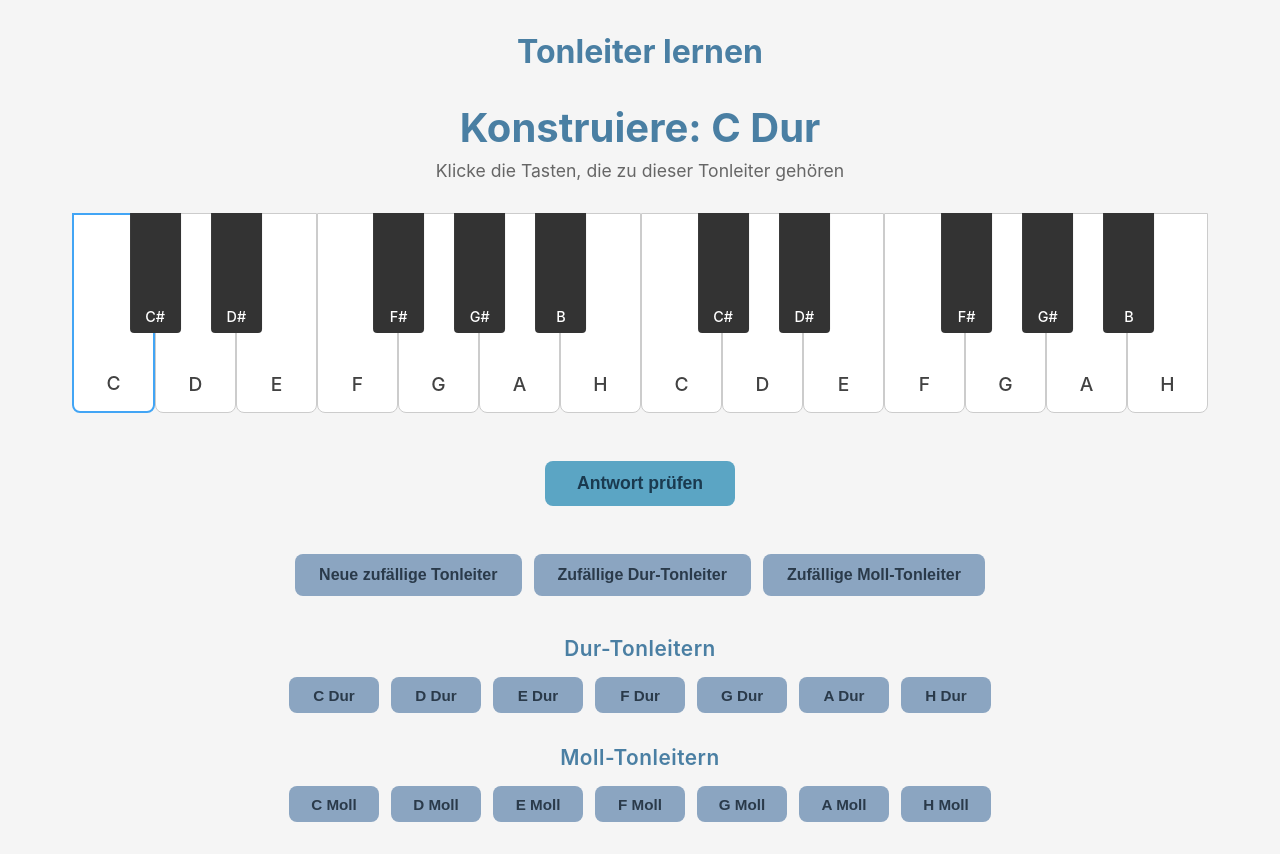
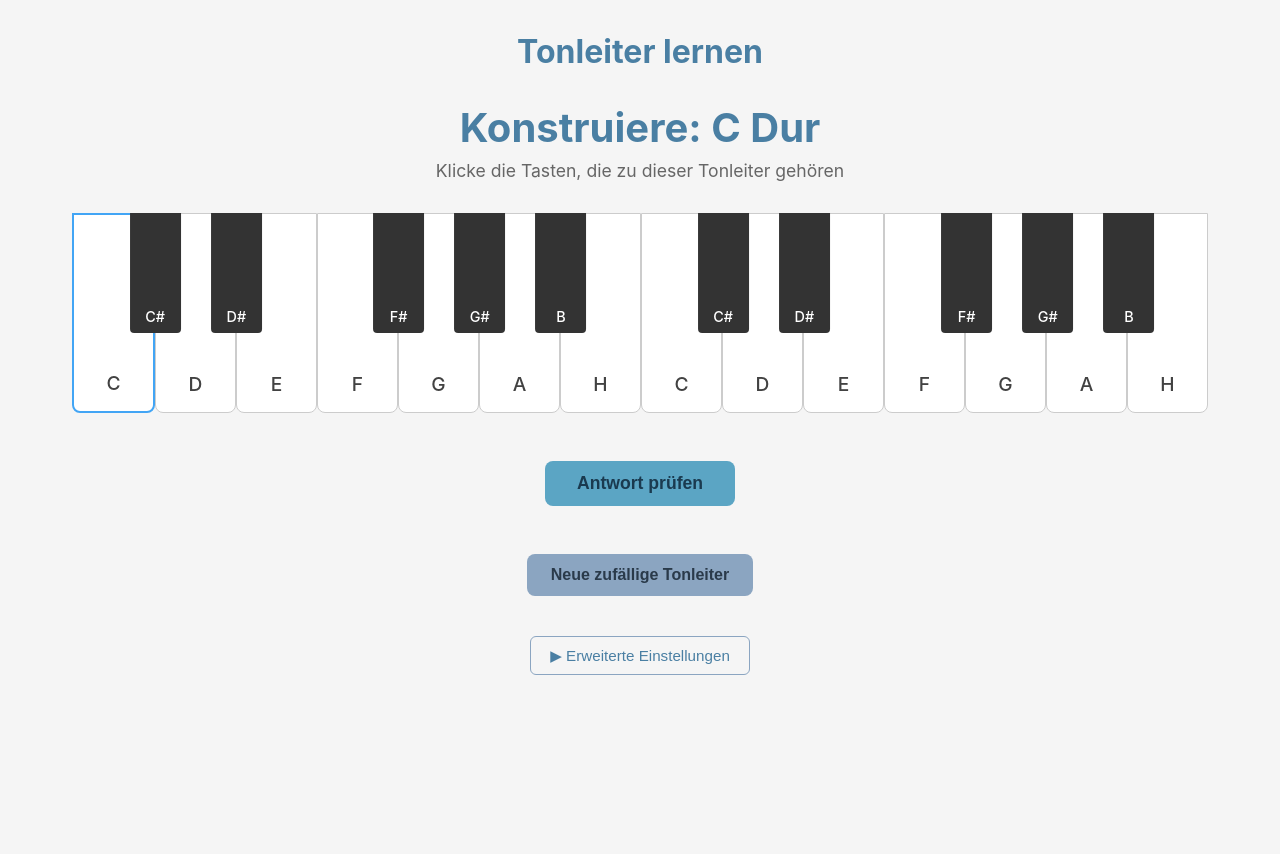
Before and after one commit to voy/scales, a React (Vite) app: page / in a window 1280 px wide. After the commit the page ends 800 px from the top, so only its background shows below. Built offline with nearby package versions, Linux system fonts and the light colour scheme.

Commit message:
Add advanced settings

```diff
--- a/src/App.css
+++ b/src/App.css
@@ -144,6 +144,30 @@ main {
   margin-top: 2rem;
 }
 
+.advanced-toggle {
+  margin-top: 1rem;
+  margin-bottom: 1rem;
+  padding: 0.6rem 1.2rem;
+  font-size: 0.95rem;
+  font-weight: 500;
+  border: 1px solid #8ba5c1;
+  border-radius: 6px;
+  cursor: pointer;
+  transition: all 0.2s;
+  background: transparent;
+  color: #4a7fa3;
+  text-align: center;
+  display: block;
+  margin-left: auto;
+  margin-right: auto;
+}
+
+.advanced-toggle:hover {
+  background: #f0f4f8;
+  border-color: #7b95b1;
+  transform: translateY(-1px);
+}
+
 .random-buttons {
   display: flex;
   gap: 0.75rem;
--- a/src/App.jsx
+++ b/src/App.jsx
@@ -12,6 +12,11 @@ function App() {
   const [checked, setChecked] = useState(false);
   const [isCorrect, setIsCorrect] = useState(false);
   const [showHint, setShowHint] = useState(false);
+  const [showAdvanced, setShowAdvanced] = useState(() => {
+    // Load from localStorage on initial render
+    const saved = localStorage.getItem('showAdvanced');
+    return saved === 'true';
+  });
   const timerRef = useRef(null);
   const checkedRef = useRef(false);
 
@@ -204,6 +209,12 @@ function App() {
     resetScaleState(newScale);
   };
 
+  const toggleAdvanced = () => {
+    const newValue = !showAdvanced;
+    setShowAdvanced(newValue);
+    localStorage.setItem('showAdvanced', String(newValue));
+  };
+
   // Get pattern hint as W-H notation
   const getPatternHint = () => {
     if (!scale) return '';
@@ -267,6 +278,16 @@ function App() {
               >
                 Neue zufällige Tonleiter
               </button>
+            </div>
+            <button
+              onClick={toggleAdvanced}
+              className="advanced-toggle"
+            >
+              {showAdvanced ? '▼ Erweiterte Einstellungen ausblenden' : '▶ Erweiterte Einstellungen'}
+            </button>
+            {showAdvanced && (
+              <>
+                <div className="random-buttons">
                   <button
                     onClick={handleRandomMajor}
                     className="scale-button"
@@ -310,6 +331,8 @@ function App() {
                     </div>
                   </div>
                 </div>
+              </>
+            )}
           </div>
         </div>
       </main>
```
Lines whose indentation alone changed are shown as unchanged.
